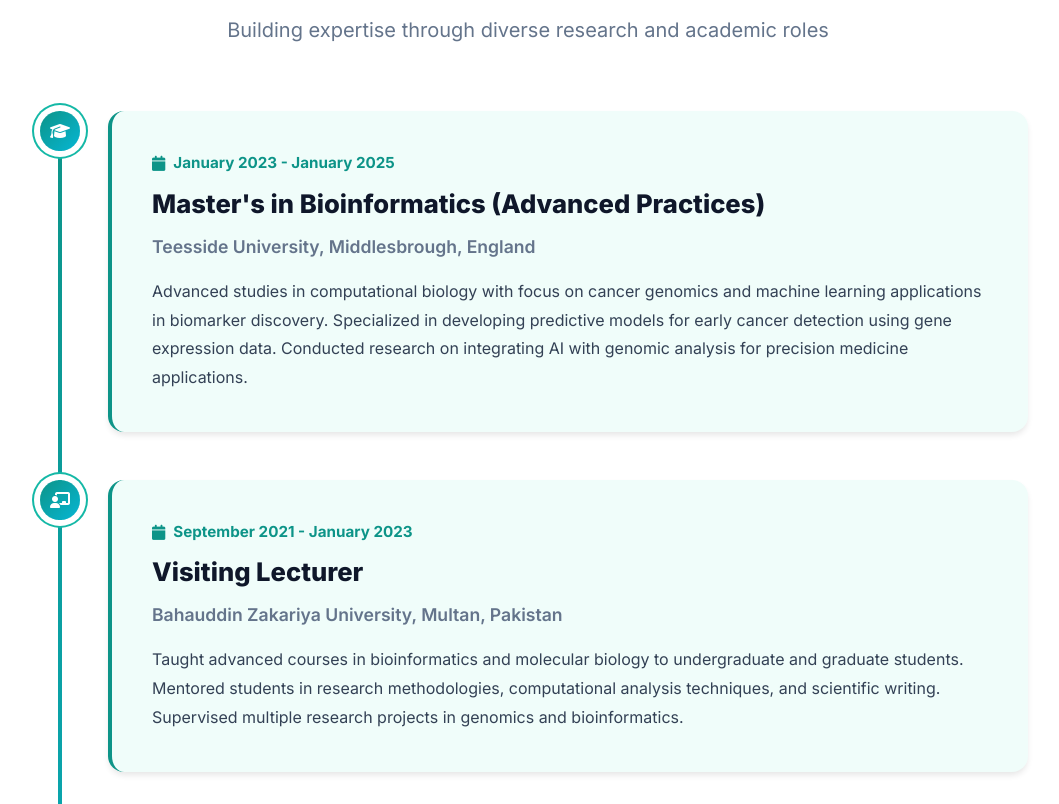
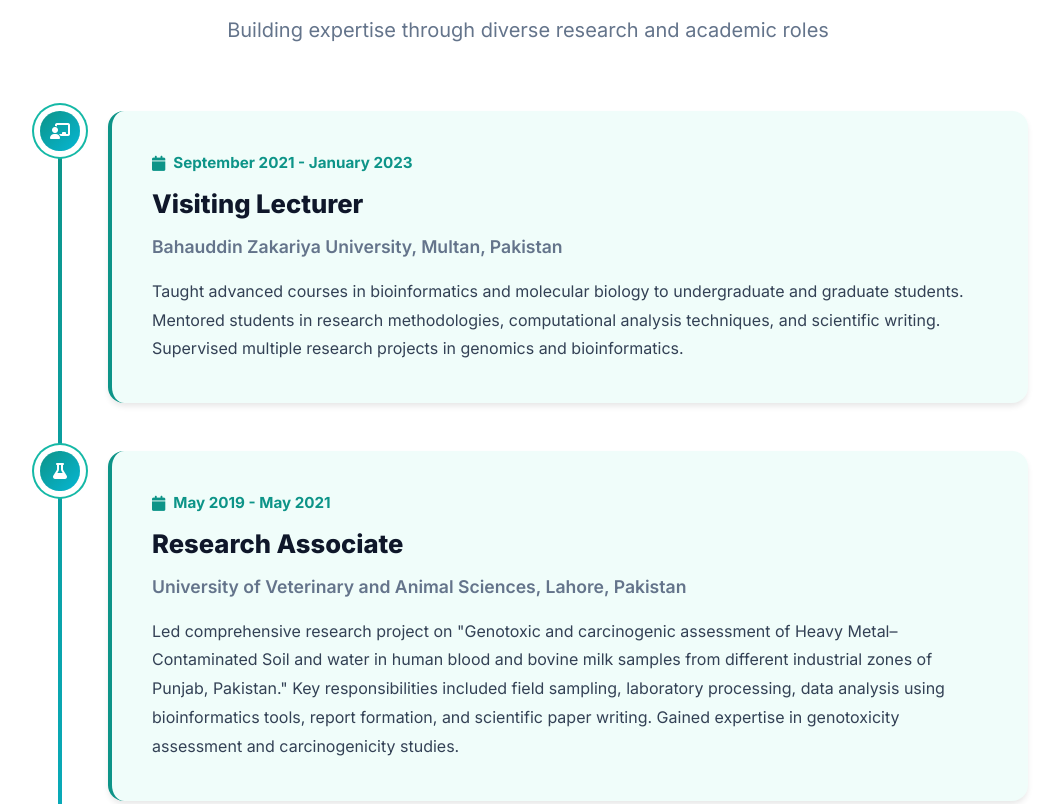
Before and after one commit to Zeshanhaiderraza/Zeshanhaiderraza.github.io, a plain HTML site: page index.html in a window 1280 px wide. Shown: the part 3392-4196 px from the top of the page, without its empty margins (112-1171 px from the left). Drawn offline with Linux system fonts and the light colour scheme.

Commit message:
Update index.html

```diff
--- a/index.html
+++ b/index.html
@@ -1624,24 +1624,6 @@
             </div>
 
             <div class="timeline fade-in">
-                <div class="timeline-item">
-                    <div class="timeline-marker">
-                        <i class="fas fa-graduation-cap"></i>
-                    </div>
-                    <div class="timeline-content">
-                        <div class="timeline-date">
-                            <i class="fas fa-calendar"></i> January 2023 - January 2025
-                        </div>
-                        <h3 class="timeline-title">Master's in Bioinformatics (Advanced Practices)</h3>
-                        <div class="timeline-company">Teesside University, Middlesbrough, England</div>
-                        <p class="timeline-description">
-                            Advanced studies in computational biology with focus on cancer genomics and machine learning
-                            applications in biomarker discovery. Specialized in developing predictive models for early
-                            cancer detection using gene expression data. Conducted research on integrating AI with genomic
-                            analysis for precision medicine applications.
-                        </p>
-                    </div>
-                </div>
 
                 <div class="timeline-item">
                     <div class="timeline-marker">
```
